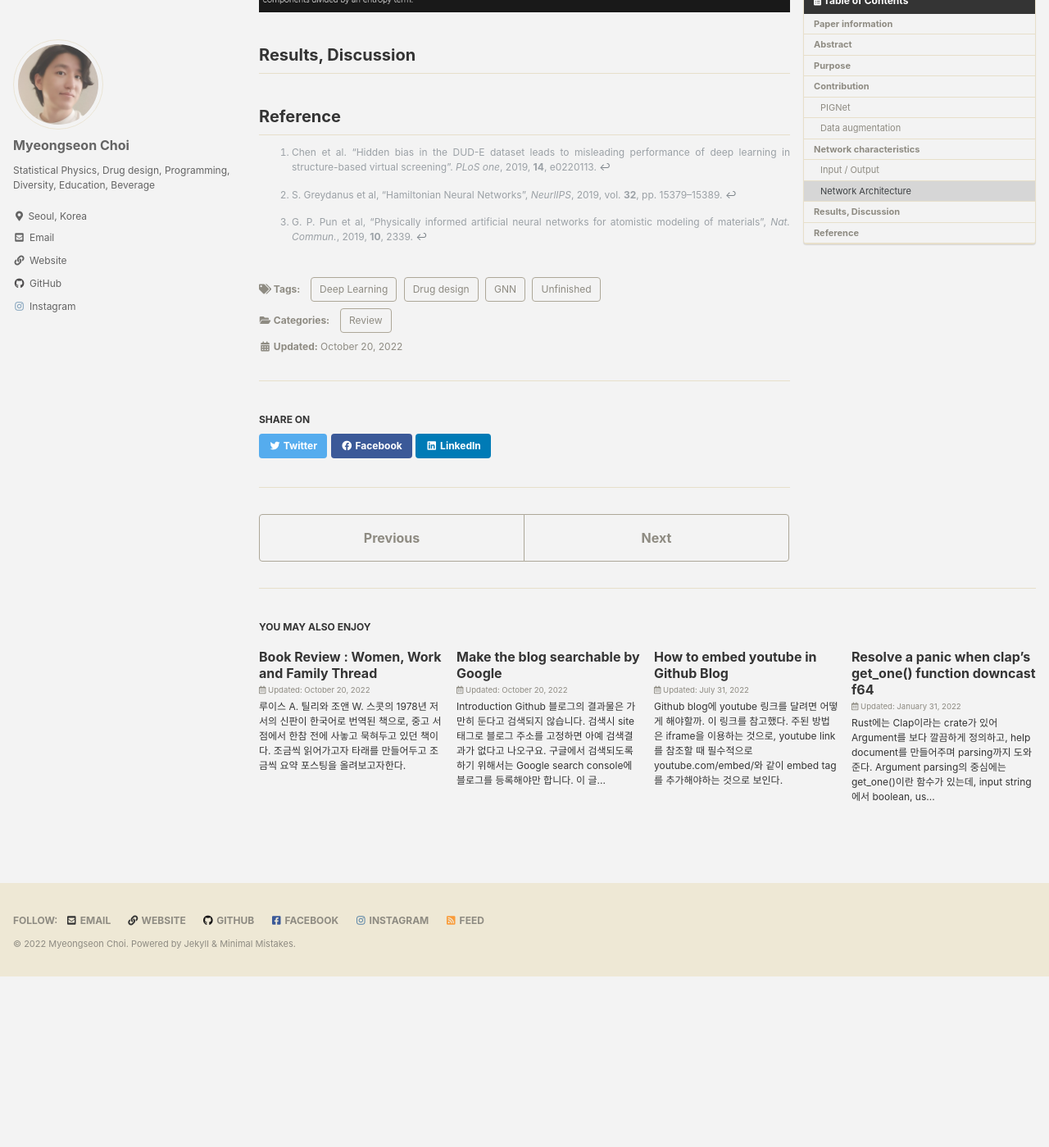
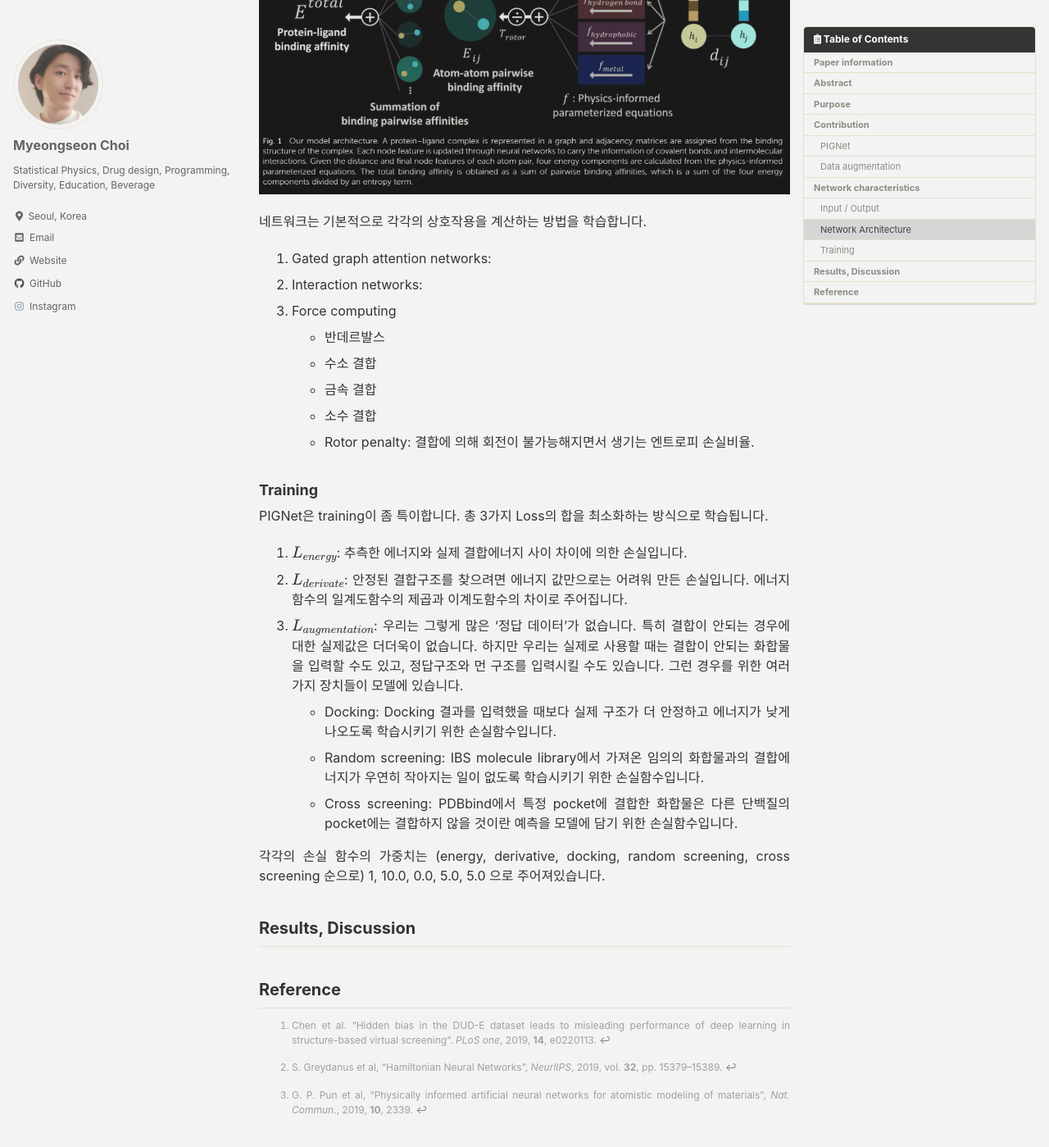
Before and after one commit to key262yek/key262yek.github.io, a Jekyll site: the page built from _posts/2022-10-21-pignet.md, in a window 1280 px wide and 1400 px high, scrolled down 2689 px. Shown: the whole window at 82% size. Built offline with Jekyll 4.4.1, drawn with Linux system fonts in a browser that asks for light colours; cached includes are drawn as plain includes; nearby versions of some CDN libraries; before the commit the page ends 3880 px from its top, so only the background shows below that; some of the changed text lies outside the part shown.

Commit message:
trainging, network

```diff
--- a/_posts/2022-10-21-pignet.md
+++ b/_posts/2022-10-21-pignet.md
@@ -58,11 +58,39 @@ Physics-Informed Graph neural Network의 약어인 PIGNet은 반데르발스 상
 
 [^2]: S. Greydanus et al, "Hamiltonian Neural Networks", *NeurlIPS*, 2019, vol. **32**, pp. 15379–15389.
 [^3]: G. P. Pun et al, "Physically informed artificial neural networks for atomistic modeling of materials", *Nat. Commun.*, 2019, **10**, 2339.
+
 ### Input / Output
+네트워크에는 Protein-Ligand의 연결 그래프 $G$가 입력으로 주어집니다.
+보통 그래프는 Node 정보와 Adjacency matrix 하나로 결정되는데, 이 모델에서는 Adjacency matrix를 두 개로 나누어 하나엔 covalent bond 정보를 담고, 다른 하나에는 (거리에 따라 결정되는) 상호작용 정보를 담겨있습니다.
+두 번째 행렬의 성분은 거리가 0.5Å 이상 5.0Å 이하인 경우에만 1이 되고, 나머지는 모두 0인데 이는 너무 먼 경우와 너무 가까운 경우의 상호작용을 고려하지 않도록 설계한 것입니다.
+
+네트워크 출력은 결합 자유에너지를 예측하도록 되어있는데, 앞서 기술된 네 가지 상호작용항의 합을 rotor penalty로 나눈 값으로 주어집니다.
+이 과정에서 dropout rate 0.1로 재구성한 모델로 30번 반복해 평균냄으로써 결과치를 추정하고, 그 분산을 epistemic uncertainty로 제시합니다.
 
 ### Network Architecture
 <img src="https://key262yek.github.io/assets/images/pignet_model_architecture.PNG" alt="Network Architecture">
 
+네트워크는 기본적으로 각각의 상호작용을 계산하는 방법을 학습합니다.
+1. Gated graph attention networks:
+2. Interaction networks:
+3. Force computing
+  - 반데르발스
+  - 수소 결합
+  - 금속 결합
+  - 소수 결합
+  - Rotor penalty: 결합에 의해 회전이 불가능해지면서 생기는 엔트로피 손실비율.
+
+### Training
+PIGNet은 training이 좀 특이합니다.
+총 3가지 Loss의 합을 최소화하는 방식으로 학습됩니다.
+1. $L_{energy}$: 추측한 에너지와 실제 결합에너지 사이 차이에 의한 손실입니다.
+2. $L_{derivate}$: 안정된 결합구조를 찾으려면 에너지 값만으로는 어려워 만든 손실입니다. 에너지 함수의 일계도함수의 제곱과 이계도함수의 차이로 주어집니다.
+3. $L_{augmentation}$: 우리는 그렇게 많은 '정답 데이터'가 없습니다. 특히 결합이 안되는 경우에 대한 실제값은 더더욱이 없습니다. 하지만 우리는 실제로 사용할 때는 결합이 안되는 화합물을 입력할 수도 있고, 정답구조와 먼 구조를 입력시킬 수도 있습니다. 그런 경우를 위한 여러가지 장치들이 모델에 있습니다.
+  - Docking: Docking 결과를 입력했을 때보다 실제 구조가 더 안정하고 에너지가 낮게 나오도록 학습시키기 위한 손실함수입니다.
+  - Random screening: IBS molecule library에서 가져온 임의의 화합물과의 결합에너지가 우연히 작아지는 일이 없도록 학습시키기 위한 손실함수입니다.
+  - Cross screening: PDBbind에서 특정 pocket에 결합한 화합물은 다른 단백질의 pocket에는 결합하지 않을 것이란 예측을 모델에 담기 위한 손실함수입니다.
+
+각각의 손실 함수의 가중치는 (energy, derivative, docking, random screening, cross screening 순으로) 1, 10.0, 0.0, 5.0, 5.0 으로 주어져있습니다.
 
 ## Results, Discussion
 
```
